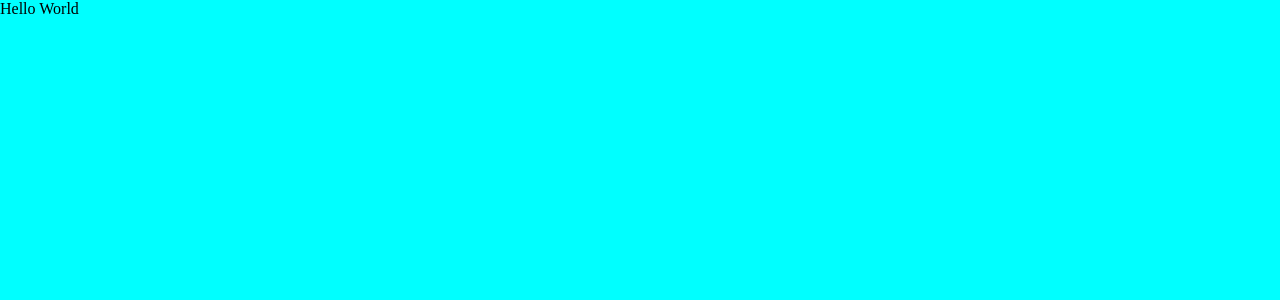
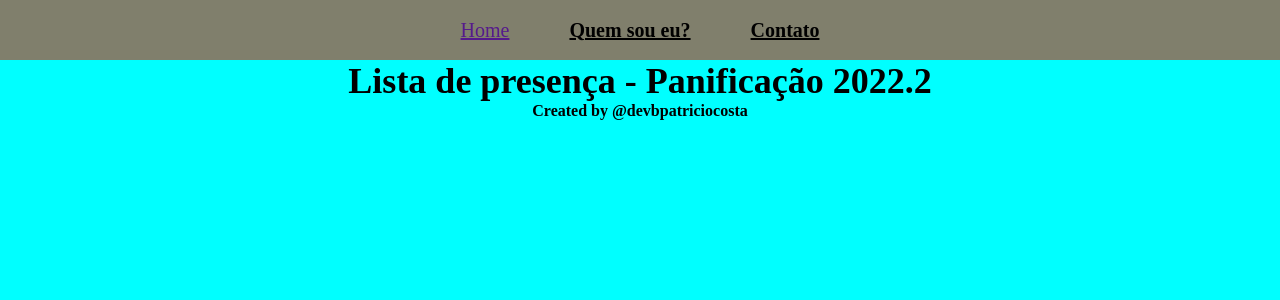
Before and after one commit to devbpatriciocosta/presence-list-reactJS, a Next.js app: page / in a window 1280 px wide. Shown: the top 300 px of the page. Built offline with nearby package versions, Linux system fonts and the light colour scheme.

Commit message:
Criado Header, Title, Subtitle

```diff
--- a/pages/_App.jsx
+++ b/pages/_App.jsx
@@ -1,20 +1,12 @@
-import Head from 'next/head';
-
 import '../src/style.css';
 
 
 function App ({ Component, pageProps }) {
   return (
-    <>
-      <Head>
-        Lista de presença - Panificação
-      </Head>
 
       <Component { ...pageProps }/>
-    </>
+
   )
-
-
 }
 
 export default App;
--- a/pages/index.jsx
+++ b/pages/index.jsx
@@ -1,9 +1,9 @@
-function Index () {
+import PresenceListPage from '../src/components/presenceListPage/PresenceListPage'
+
+function HomePage () {
   return (
-    <div>
-      Hello World
-    </div>
+    <PresenceListPage />
   )
 }
 
-export default Index
+export default HomePage
--- a/src/components/header/Header.jsx
+++ b/src/components/header/Header.jsx
@@ -0,0 +1,14 @@
+import styles from './Header.module.css'
+
+
+function Header () {
+  return (
+    <header className={styles.header}>
+      <a href="">Home</a>
+      <a href='https://www.linkedin.com/in/brunopatricioc/' target="_blank" style={{ color:"black", fontWeight:"bold" }}>Quem sou eu?</a>
+      <a href='https://wa.me/5585997275152' target="_blank" style={{ color:"black", fontWeight:"bold" }}>Contato</a>
+    </header>
+  )
+}
+
+export default Header;
--- a/src/components/header/Header.module.css
+++ b/src/components/header/Header.module.css
@@ -0,0 +1,11 @@
+.header{
+
+    display: flex;
+    gap: 60px;
+    align-items: center;
+    justify-content: center;
+    background-color: #807F6C;
+    font-size: 20px;
+    height: 60px;
+
+}
--- /dev/null
+++ b/src/components/presenceListPage/PresenceListPage.jsx
@@ -0,0 +1,21 @@
+import Header from "../header/Header";
+import Title from "../title/Title"
+import Subtitle from "../subtitle/Subtitle";
+
+function PresenceListPage () {
+  return (
+<>
+    <div>
+      <Header />
+    </div>
+
+    <div>
+      <Title>Lista de presença - Panificação 2022.2</Title>
+      <Subtitle>Created by @devbpatriciocosta</Subtitle>
+    </div>
+</>
+
+  )
+}
+
+export default PresenceListPage;
--- a/src/components/subtitle/Subtitle.jsx
+++ b/src/components/subtitle/Subtitle.jsx
@@ -0,0 +1,9 @@
+import styles from './Subtitle.module.css'
+
+function Subtitle ({children}) {
+  return (
+    <h4 className={styles.subtitle}>{children}</h4>
+  )
+}
+
+export default Subtitle
--- a/src/components/subtitle/Subtitle.module.css
+++ b/src/components/subtitle/Subtitle.module.css
@@ -0,0 +1,7 @@
+.subtitle {
+
+  font-weight: bold;
+  display: flex;
+  justify-content: center;
+
+}
--- a/src/components/title/Title.jsx
+++ b/src/components/title/Title.jsx
@@ -0,0 +1,9 @@
+import styles from './Title.module.css'
+
+function Title ({children}) {
+  return (
+    <h1 className={styles.title}>{children}</h1>
+  )
+}
+
+export default Title
--- a/src/components/title/Title.module.css
+++ b/src/components/title/Title.module.css
@@ -0,0 +1,6 @@
+.title {
+  font-size: 36px;
+  font-weight: bold;
+  display: flex;
+  justify-content: center;
+}
```
